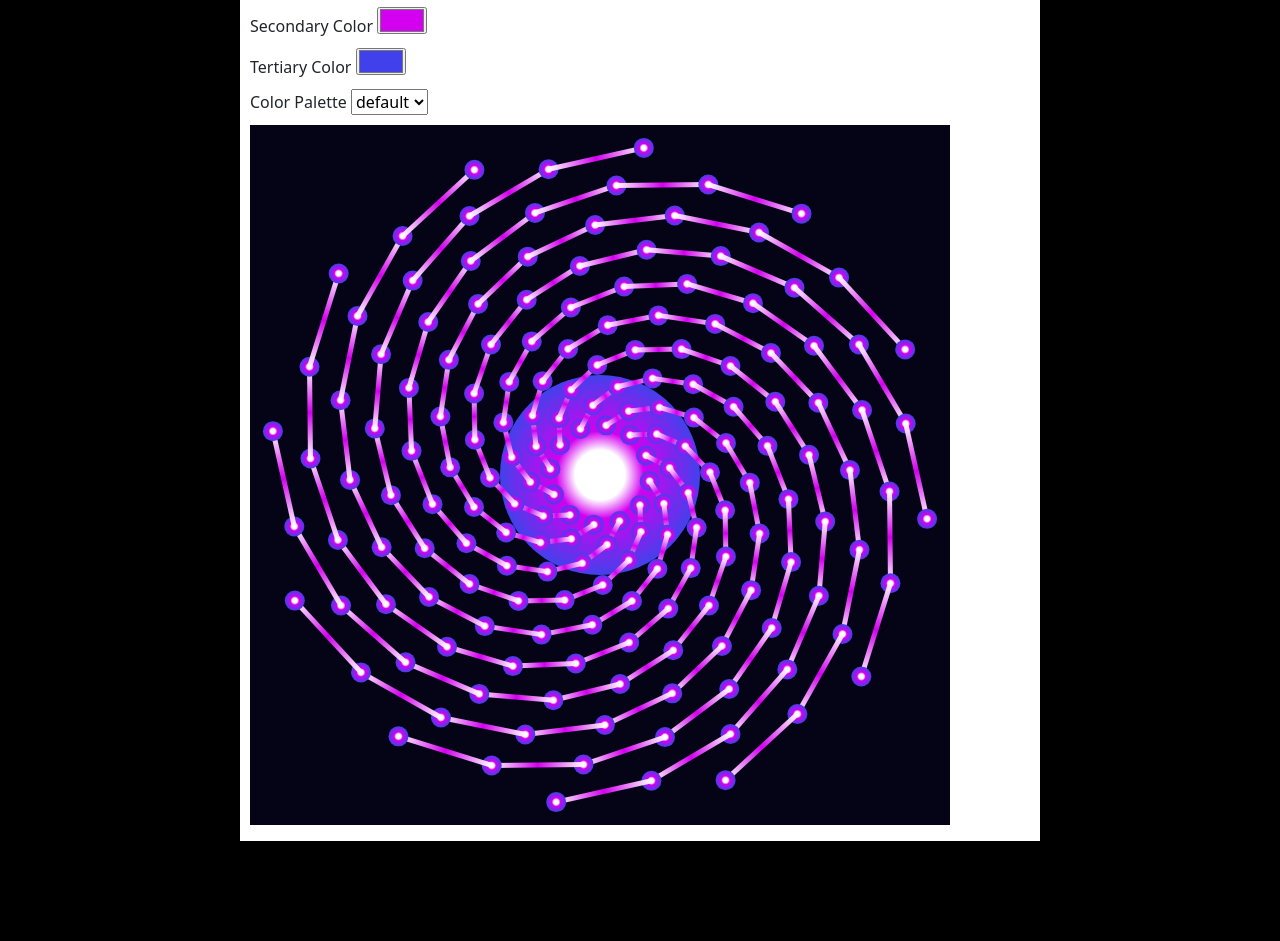
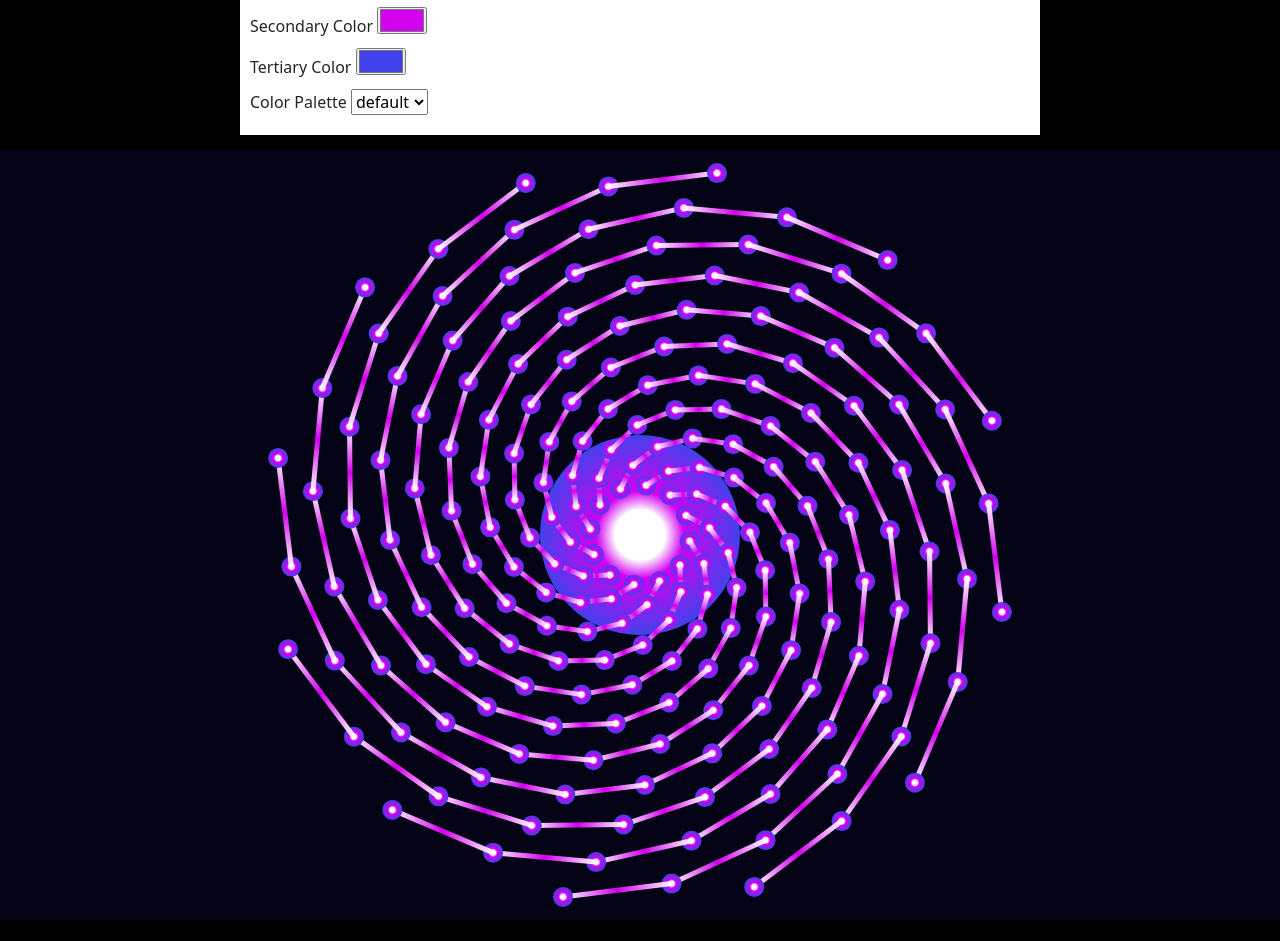
Before and after one commit to contic5/galaxy-spiral, a website built with Vite: page index.html in a window 1280 px wide. Shown: the part 1222-2163 px from the top of the page. Before the commit the page ends 2063 px from the top, so only its background shows below. Built offline with nearby package versions, Linux system fonts and the light colour scheme.

Commit message:
Set up canvas to be fullscreen

```diff
--- a/index.html
+++ b/index.html
@@ -82,10 +82,13 @@
     <select id="color_palettes"></select>
     </div>
 
+
+    </main>
+    <div id="canvas_holder">
     <canvas id="mycanvas" width="700" height="700">
 
     </canvas>
-    </main>
+    </div>
     <script type="module" src="src/canvas_setup.js"></script>
     <script type="module" src="src/celestial_body_classes.js"></script>
     <script type="module" src="src/galaxy_spiral.js"></script>
--- a/src/canvas_setup.js
+++ b/src/canvas_setup.js
@@ -1,2 +1,4 @@
 export let c=document.getElementById("mycanvas");
+c.width=window.innerWidth;
+c.height=window.innerHeight-30;
 export let ctx=c.getContext("2d");
--- a/src/galaxy_spiral.js
+++ b/src/galaxy_spiral.js
@@ -168,7 +168,7 @@ let angle_change=0.3;
 const start_distance=50;
 
 //Where the last point is
-const end_distance=c.width/2;
+const end_distance=c.height/2;
 
 //Distance between each point in a spiral
 let distance_between=20;
--- a/src/mystyle.css
+++ b/src/mystyle.css
@@ -14,3 +14,9 @@ body
     display: block;
     margin-bottom: 10px;
 }
+#canvas_holder
+{
+    background-color: black;
+    width:100vw;
+    padding: 15px 0;
+}
```
